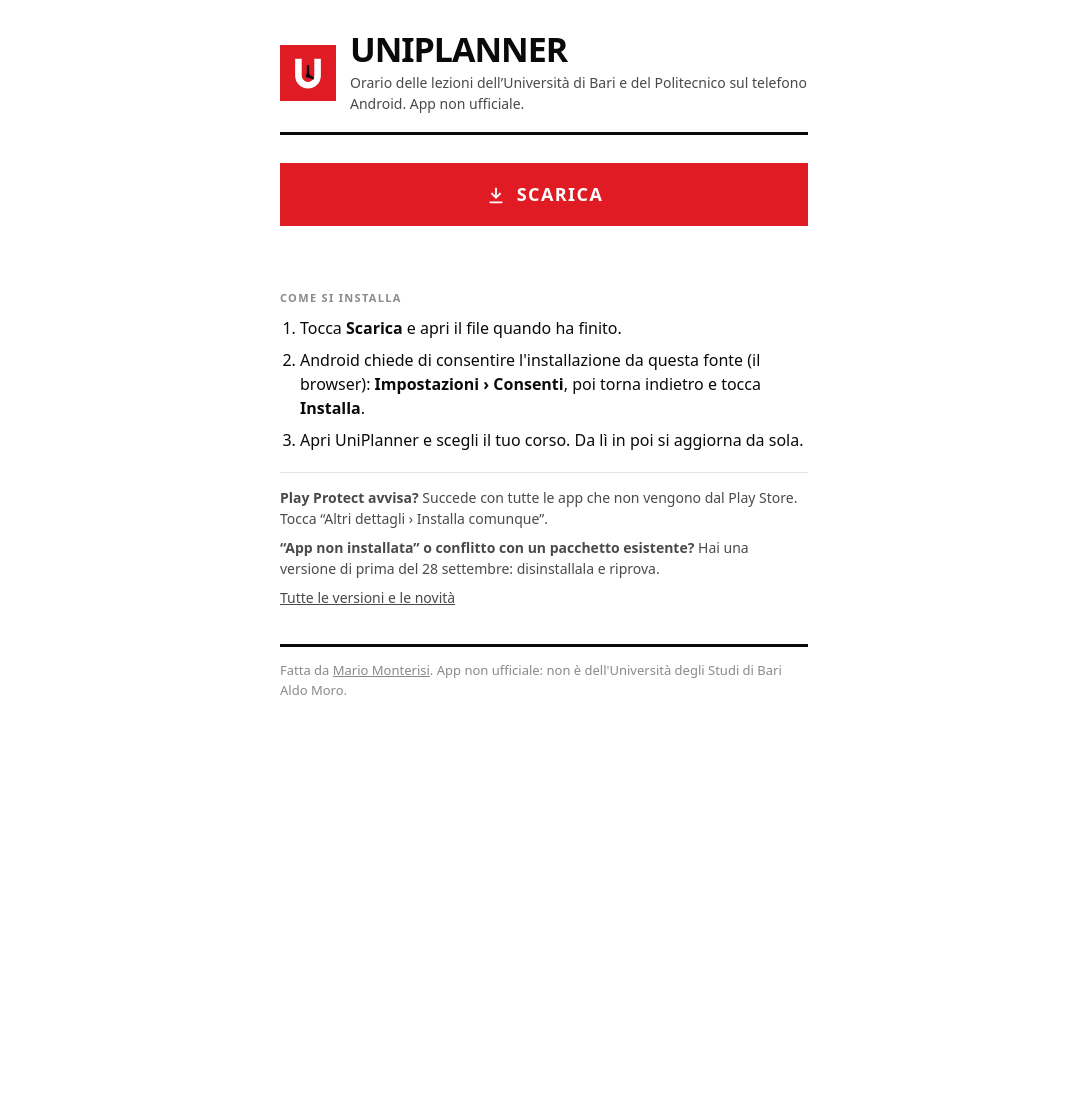
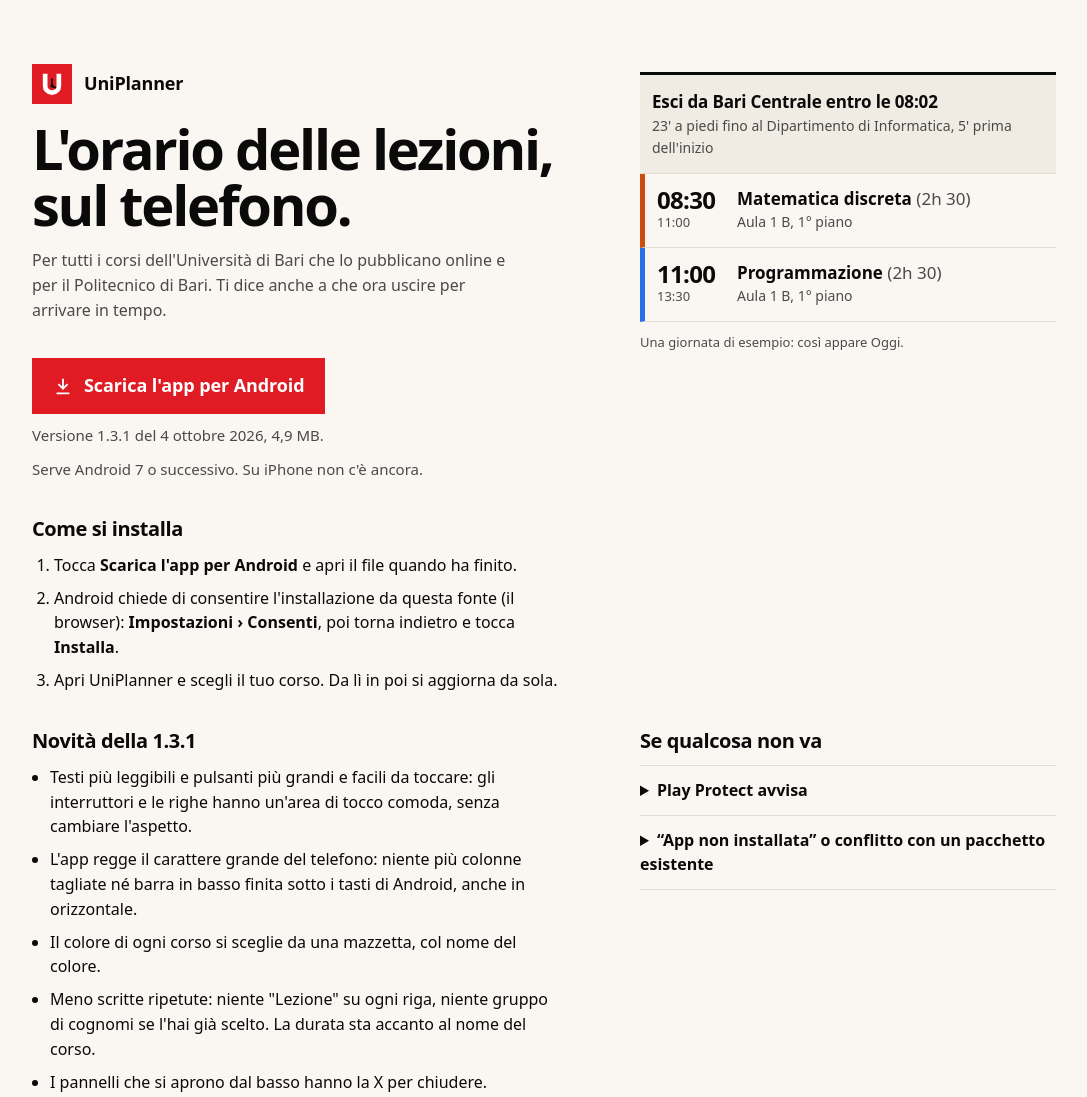
Before and after one commit to LordMarte-A669/uniplanner-releases, a plain HTML site: page index.html in a window 1280 px wide. Shown: the top 1097 px of the page, without its empty margins (96-1183 px from the left). Before the commit the page ends 800 px from the top, so only its background shows below. Drawn offline with Linux system fonts and the light colour scheme; no server answers.

Commit message:
Pagina: nuova grafica, versione 1.3.1 con novità

```diff
--- a/index.html
+++ b/index.html
@@ -3,102 +3,175 @@
 <head>
 <meta charset="utf-8">
 <meta name="viewport" content="width=device-width, initial-scale=1">
-<title>UniPlanner — scarica</title>
-<meta name="description" content="Orario delle lezioni dell’Università di Bari e del Politecnico sul telefono Android. App non ufficiale.">
+<meta name="color-scheme" content="light dark">
+<meta name="theme-color" content="#faf7f3" media="(prefers-color-scheme: light)">
+<meta name="theme-color" content="#050506" media="(prefers-color-scheme: dark)">
+<title>UniPlanner — scarica l'app</title>
+<meta name="description" content="L'orario delle lezioni dell'Università di Bari e del Politecnico sul telefono Android. App non ufficiale.">
+<meta property="og:title" content="UniPlanner — scarica l'app">
+<meta property="og:description" content="L'orario delle lezioni dell'Università di Bari e del Politecnico sul telefono Android. App non ufficiale.">
+<meta property="og:image" content="https://lordmarte-a669.github.io/uniplanner-releases/icon-512.png">
 <link rel="icon" href="icon.svg" type="image/svg+xml">
 <style>
+  /* Stessa lingua dell'app: carta e inchiostro, rosso (indaco allo scuro) solo dove si tocca. */
   :root {
-    --bg: #ffffff; --ink: #0a0a0a; --ink-2: #4a4a4a; --ink-3: #8a8a8a;
-    --rule: #0a0a0a; --hair: #e4e4e4; --accent: #e01b24; --on-accent: #ffffff;
+    --bg: #faf7f3; --ink: #0a0a0a; --ink-2: #4a4a4a; --hair: #e3ddd4; --rule: #0a0a0a;
+    --accent: #e01b24; --on-accent: #ffffff; --panel: #f0ebe3;
+    --c1: #c94e10; --c2: #2770ed;
   }
   @media (prefers-color-scheme: dark) {
     :root {
-      --bg: #050506; --ink: #f2f2f3; --ink-2: #a8a8ae; --ink-3: #6b6b72;
-      --rule: #f2f2f3; --hair: #1f1f23; --accent: #5e6ad2; --on-accent: #ffffff;
+      --bg: #050506; --ink: #f2f2f3; --ink-2: #a8a8ae; --hair: #1f1f23; --rule: #f2f2f3;
+      --accent: #5e6ad2; --panel: #101013;
+      --c1: #ed621d; --c2: #528cf1;
     }
   }
   * { box-sizing: border-box; }
-  html { background: var(--bg); }
+  html { background: var(--bg); -webkit-text-size-adjust: 100%; }
   body {
     margin: 0; background: var(--bg); color: var(--ink);
-    font: 16px/1.5 system-ui, -apple-system, "Segoe UI", Roboto, sans-serif;
+    font: 1rem/1.55 system-ui, -apple-system, "Segoe UI", Roboto, sans-serif;
   }
-  main { max-width: 560px; margin: 0 auto; padding: 32px 16px 48px; }
-  header { display: flex; align-items: center; gap: 14px; border-bottom: 3px solid var(--rule); padding-bottom: 18px; }
-  header img { width: 56px; height: 56px; }
-  h1 { margin: 0; font-size: 34px; font-weight: 800; letter-spacing: -0.03em; text-transform: uppercase; line-height: 1; }
-  .sub { margin: 6px 0 0; color: var(--ink-2); font-size: 14px; }
-  .dl {
-    display: flex; align-items: center; justify-content: center; gap: 10px;
-    margin: 28px 0 8px; padding: 18px; background: var(--accent); color: var(--on-accent);
-    font-size: 18px; font-weight: 800; letter-spacing: 0.08em; text-transform: uppercase; text-decoration: none;
+  a { color: inherit; text-underline-offset: 0.18em; }
+  a:focus-visible, summary:focus-visible { outline: 3px solid var(--ink); outline-offset: 3px; }
+
+  .page { max-width: 34rem; margin: 0 auto; padding: 2rem 1rem 3rem; display: grid; gap: 2.25rem; }
+  .intro { display: grid; gap: 1rem; }
+  .brand { display: flex; align-items: center; gap: 0.75rem; font-weight: 800; font-size: 1.125rem; letter-spacing: -0.01em; }
+  .brand img { width: 2.5rem; height: 2.5rem; display: block; }
+  h1 { margin: 0; font-size: clamp(2.25rem, 9vw, 3.5rem); line-height: 1; font-weight: 800; letter-spacing: -0.04em; }
+  .lead { margin: 0; color: var(--ink-2); max-width: 30rem; }
+
+  /* La giornata di esempio: lo stesso ritmo di "Oggi" nell'app (ora grande a sinistra, striscia del corso). */
+  .giorno { margin: 0; border-top: 3px solid var(--rule); }
+  .treno { margin: 0; padding: 0.875rem 0; border-bottom: 1px solid var(--hair); background: var(--panel); padding-inline: 0.75rem; }
+  .treno b { display: block; font-size: 1.0625rem; letter-spacing: -0.01em; }
+  .treno span { display: block; color: var(--ink-2); font-size: 0.875rem; }
+  .lez { display: grid; grid-template-columns: 4.25rem 1fr; gap: 0.75rem; padding: 0.875rem 0.75rem; border-bottom: 1px solid var(--hair); border-left: 0.3125rem solid var(--cc); }
+  .lez .ora { font-variant-numeric: tabular-nums; font-weight: 800; font-size: 1.5rem; line-height: 1; letter-spacing: -0.03em; }
+  .lez .ora small { display: block; margin-top: 0.25rem; font-weight: 500; font-size: 0.8125rem; letter-spacing: 0; color: var(--ink-2); }
+  .lez .nome { font-weight: 700; font-size: 1.0625rem; line-height: 1.25; }
+  .lez .nome span { font-weight: 400; color: var(--ink-2); }
+  .lez .dove { color: var(--ink-2); font-size: 0.875rem; margin-top: 0.125rem; }
+  .giorno figcaption { padding-top: 0.625rem; color: var(--ink-2); font-size: 0.8125rem; }
+
+  .scarica { display: grid; gap: 0.625rem; }
+  .btn {
+    display: flex; align-items: center; justify-content: center; gap: 0.625rem;
+    min-height: 3.5rem; padding: 0.75rem 1.25rem; background: var(--accent); color: var(--on-accent);
+    font-size: 1.125rem; font-weight: 800; letter-spacing: -0.005em; text-decoration: none;
   }
-  .dl svg { width: 22px; height: 22px; stroke: currentColor; fill: none; stroke-width: 2; }
-  .ver { margin: 0; text-align: center; font-size: 13px; color: var(--ink-3); min-height: 1.5em; }
-  h2 { margin: 36px 0 10px; font-size: 11px; font-weight: 800; letter-spacing: 0.12em; text-transform: uppercase; color: var(--ink-3); }
-  ol { margin: 0; padding-left: 20px; }
-  li + li { margin-top: 8px; }
-  .note { font-size: 14px; color: var(--ink-2); border-top: 1px solid var(--hair); padding-top: 14px; margin-top: 20px; }
-  .note p { margin: 0 0 8px; }
-  a { color: inherit; }
-  .by { margin-top: 36px; padding-top: 14px; border-top: 3px solid var(--rule); font-size: 13px; color: var(--ink-3); }
+  .btn svg { width: 1.375rem; height: 1.375rem; flex: none; stroke: currentColor; fill: none; stroke-width: 2; }
+  .btn:focus-visible { outline-color: var(--ink); }
+  .scarica p { margin: 0; font-size: 0.9375rem; color: var(--ink-2); }
+
+  h2 { margin: 0 0 0.75rem; font-size: 1.25rem; line-height: 1.2; font-weight: 800; letter-spacing: -0.02em; }
+  .passi ol { margin: 0; padding-left: 1.375rem; }
+  .passi li + li { margin-top: 0.5rem; }
+  .novita ul { margin: 0; padding-left: 1.125rem; }
+  .novita li + li { margin-top: 0.5rem; }
+  .novita p { margin: 0.875rem 0 0; font-size: 0.9375rem; }
+
+  .aiuto details { border-top: 1px solid var(--hair); padding: 0.75rem 0; }
+  .aiuto details:last-child { border-bottom: 1px solid var(--hair); }
+  .aiuto summary { cursor: pointer; font-weight: 700; min-height: 1.5rem; }
+  .aiuto details p { margin: 0.5rem 0 0; color: var(--ink-2); font-size: 0.9375rem; }
+
+  .qr { display: none; }
+  .by { border-top: 3px solid var(--rule); padding-top: 0.875rem; font-size: 0.8125rem; color: var(--ink-2); }
   .by p { margin: 0; }
-  .qr { display: none; }
-  /* da computer: il QR per aprire la pagina sul telefono */
-  @media (min-width: 800px) and (hover: hover) {
-    .qr { display: flex; align-items: center; gap: 18px; margin-top: 36px; padding-top: 20px; border-top: 1px solid var(--hair); }
-    .qr img { width: 150px; height: 150px; background: #fff; padding: 6px; }
-    .qr p { margin: 0; font-size: 14px; color: var(--ink-2); }
+
+  /* Da computer: due colonne, e il QR per aprire la pagina sul telefono. */
+  @media (min-width: 56rem) {
+    .page {
+      max-width: 66rem; padding-top: 4rem; column-gap: 5rem; align-items: start;
+      grid-template-columns: minmax(0, 1fr) minmax(0, 26rem);
+      grid-template-areas: "intro giorno" "scarica giorno" "passi qr" "novita aiuto" "by by";
+    }
+    .intro { grid-area: intro; } .giorno { grid-area: giorno; margin-top: 0.5rem; }
+    .scarica { grid-area: scarica; } .passi { grid-area: passi; }
+    .novita { grid-area: novita; } .aiuto { grid-area: aiuto; align-self: start; }
+    .by { grid-area: by; }
+    .btn { justify-self: start; min-width: 18rem; }
+  }
+  @media (min-width: 56rem) and (hover: hover) {
+    .qr { grid-area: qr; display: flex; align-items: center; gap: 1.25rem; }
+    .qr img { width: 8.5rem; height: 8.5rem; background: #fff; padding: 0.375rem; flex: none; }
+    .qr p { margin: 0; font-size: 0.9375rem; color: var(--ink-2); max-width: 14rem; }
   }
 </style>
 </head>
 <body>
-<main>
-  <header>
-    <img src="icon.svg" alt="">
-    <div>
-      <h1>UniPlanner</h1>
-      <p class="sub">Orario delle lezioni dell’Università di Bari e del Politecnico sul telefono Android. App non ufficiale.</p>
-    </div>
+<main class="page">
+  <header class="intro">
+    <div class="brand"><img src="icon.svg" alt="">UniPlanner</div>
+    <h1>L'orario delle lezioni, sul telefono.</h1>
+    <p class="lead">Per tutti i corsi dell'Università di Bari che lo pubblicano online e per il Politecnico di Bari. Ti dice anche a che ora uscire per arrivare in tempo.</p>
   </header>
 
-  <a class="dl" href="https://github.com/LordMarte-A669/uniplanner-releases/releases/latest/download/uniplanner.apk">
-    <svg viewBox="0 0 24 24"><path d="M12 4v11M7 10l5 5 5-5M5 20h14"/></svg>Scarica
-  </a>
-  <p class="ver" id="ver"></p>
+  <figure class="giorno" aria-label="Una giornata di esempio nell'app">
+    <p class="treno"><b>Esci da Bari Centrale entro le 08:02</b><span>23' a piedi fino al Dipartimento di Informatica, 5' prima dell'inizio</span></p>
+    <div class="lez" style="--cc: var(--c1)">
+      <div class="ora">08:30<small>11:00</small></div>
+      <div><div class="nome">Matematica discreta <span>(2h 30)</span></div><div class="dove">Aula 1 B, 1° piano</div></div>
+    </div>
+    <div class="lez" style="--cc: var(--c2)">
+      <div class="ora">11:00<small>13:30</small></div>
+      <div><div class="nome">Programmazione <span>(2h 30)</span></div><div class="dove">Aula 1 B, 1° piano</div></div>
+    </div>
+    <figcaption>Una giornata di esempio: così appare Oggi.</figcaption>
+  </figure>
 
-  <h2>Come si installa</h2>
-  <ol>
-    <li>Tocca <b>Scarica</b> e apri il file quando ha finito.</li>
-    <li>Android chiede di consentire l'installazione da questa fonte (il browser): <b>Impostazioni › Consenti</b>, poi torna indietro e tocca <b>Installa</b>.</li>
-    <li>Apri UniPlanner e scegli il tuo corso. Da lì in poi si aggiorna da sola.</li>
-  </ol>
+  <section class="scarica">
+    <a class="btn" href="https://github.com/LordMarte-A669/uniplanner-releases/releases/latest/download/uniplanner.apk">
+      <svg viewBox="0 0 24 24" aria-hidden="true"><path d="M12 4v11M7 10l5 5 5-5M5 20h14"/></svg>Scarica l'app per Android
+    </a>
+    <p>Versione 1.3.1 del 4 ottobre 2026, 4,9 MB.</p>
+    <p>Serve Android 7 o successivo. Su iPhone non c'è ancora.</p>
+  </section>
 
-  <div class="note">
-    <p><b>Play Protect avvisa?</b> Succede con tutte le app che non vengono dal Play Store. Tocca “Altri dettagli › Installa comunque”.</p>
-    <p><b>“App non installata” o conflitto con un pacchetto esistente?</b> Hai una versione di prima del 28 settembre: disinstallala e riprova.</p>
-    <p><a href="https://github.com/LordMarte-A669/uniplanner-releases/releases">Tutte le versioni e le novità</a></p>
-  </div>
+  <section class="passi">
+    <h2>Come si installa</h2>
+    <ol>
+      <li>Tocca <b>Scarica l'app per Android</b> e apri il file quando ha finito.</li>
+      <li>Android chiede di consentire l'installazione da questa fonte (il browser): <b>Impostazioni › Consenti</b>, poi torna indietro e tocca <b>Installa</b>.</li>
+      <li>Apri UniPlanner e scegli il tuo corso. Da lì in poi si aggiorna da sola.</li>
+    </ol>
+  </section>
 
   <div class="qr">
     <img src="qr.svg" alt="QR code di questa pagina">
     <p>Sei al computer? Inquadra il codice col telefono per aprire questa pagina.</p>
   </div>
+
+  <section class="novita">
+    <h2>Novità della 1.3.1</h2>
+    <ul>
+          <li>Testi più leggibili e pulsanti più grandi e facili da toccare: gli interruttori e le righe hanno un&#39;area di tocco comoda, senza cambiare l&#39;aspetto.</li>
+          <li>L&#39;app regge il carattere grande del telefono: niente più colonne tagliate né barra in basso finita sotto i tasti di Android, anche in orizzontale.</li>
+          <li>Il colore di ogni corso si sceglie da una mazzetta, col nome del colore.</li>
+          <li>Meno scritte ripetute: niente &quot;Lezione&quot; su ogni riga, niente gruppo di cognomi se l&#39;hai già scelto. La durata sta accanto al nome del corso.</li>
+          <li>I pannelli che si aprono dal basso hanno la X per chiudere.</li>
+          <li>Il tema chiaro è su carta, meno abbagliante del bianco.</li>
+    </ul>
+    <p><a href="https://github.com/LordMarte-A669/uniplanner-releases/releases">Tutte le versioni e le novità precedenti</a></p>
+  </section>
+
+  <section class="aiuto">
+    <h2>Se qualcosa non va</h2>
+    <details>
+      <summary>Play Protect avvisa</summary>
+      <p>Succede con tutte le app che non vengono dal Play Store. Tocca “Altri dettagli › Installa comunque”.</p>
+    </details>
+    <details>
+      <summary>“App non installata” o conflitto con un pacchetto esistente</summary>
+      <p>Hai una versione di prima del 28 settembre: disinstallala e riprova.</p>
+    </details>
+  </section>
+
   <footer class="by">
     <p>Fatta da <a href="https://lordmarte-a669.github.io/cv-mario-monterisi/">Mario Monterisi</a>. App non ufficiale: non è dell'Università degli Studi di Bari Aldo Moro.</p>
   </footer>
 </main>
-<script>
-  // Versione e data dell'ultima release: se GitHub non risponde la pagina funziona lo stesso.
-  fetch('https://api.github.com/repos/LordMarte-A669/uniplanner-releases/releases/latest')
-    .then(function (r) { return r.ok ? r.json() : null; })
-    .then(function (rel) {
-      if (!rel || !rel.tag_name) return;
-      var d = new Date(rel.published_at);
-      document.getElementById('ver').textContent = 'Versione ' + rel.tag_name.replace(/^v/, '') +
-        ' · ' + d.toLocaleDateString('it-IT', { day: 'numeric', month: 'long', year: 'numeric' });
-    })
-    .catch(function () {});
-</script>
 </body>
 </html>
```
Also changed, not shown: icon-512.png (added), 1 other file.
